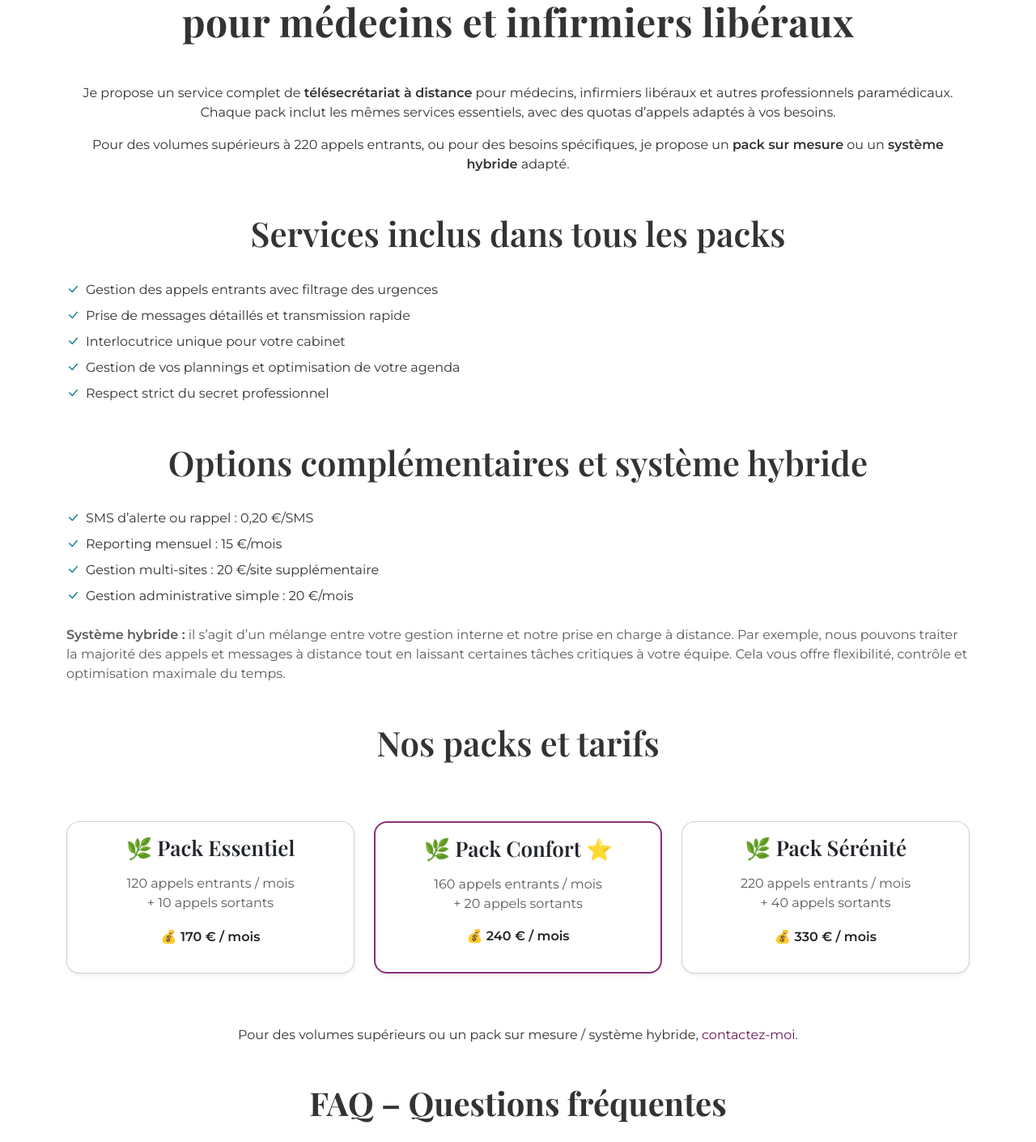
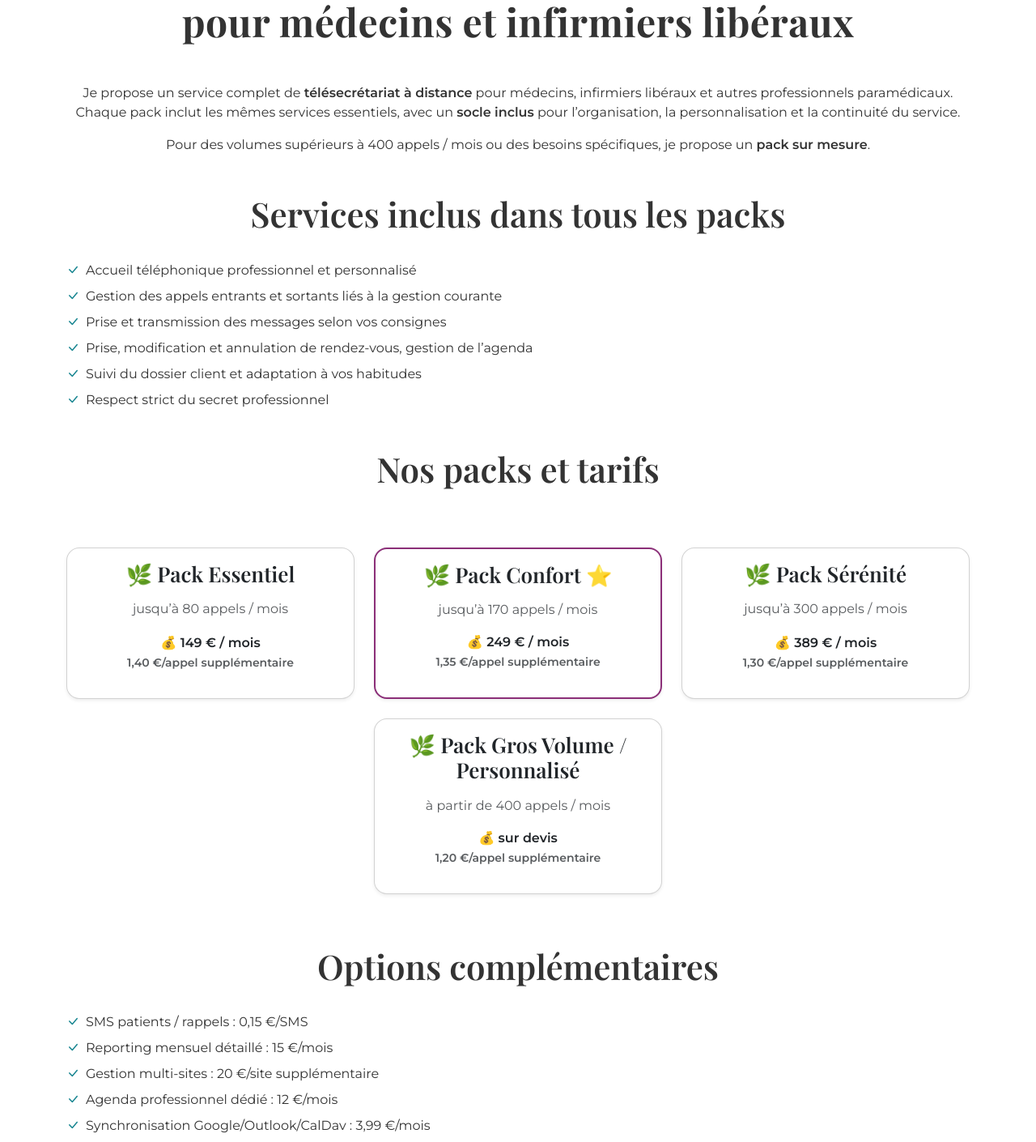
Before and after one commit to Nathi33/nathaliedarnaudat-site, a Next.js app: page /tarifs in a window 1280 px wide. Shown: the part 220-1630 px from the top of the page at 81% size. Built offline with nearby package versions, Linux system fonts and the light colour scheme.

Commit message:
Indexation

```diff
--- a/app/about/page.js
+++ b/app/about/page.js
@@ -4,6 +4,9 @@ import Link from 'next/link';
 export const metadata = {
   title: 'À propos – Télésecrétariat pour médecins et infirmiers libéraux – Nathalie Darnaudat',
   description: 'Télésecrétaire indépendante spécialisée pour médecins et infirmiers libéraux : découvrez mon parcours, mes compétences et ma mission pour gérer vos appels et votre agenda à distance, et libérer votre temps et sérénité.',
+  alternates: {
+    canonical: 'https://www.nathaliedarnaudat.fr/about', // <-- ici
+  },
   openGraph: {
     title: 'À propos – Télésecrétariat pour médecins et infirmiers libéraux – Nathalie Darnaudat',
     description: 'Télésecrétaire indépendante spécialisée pour médecins et infirmiers libéraux : découvrez mon parcours, mes compétences et ma mission pour gérer vos appels et votre agenda à distance, et libérer votre temps et sérénité.',
@@ -14,8 +17,6 @@ export const metadata = {
     ],
     locale: 'fr_FR',
     type: 'website',
-    robots: 'index, follow',
-    canonical: 'https://www.nathaliedarnaudat.fr/about'
   },
 };
 
--- a/app/tarifs/page.js
+++ b/app/tarifs/page.js
@@ -2,17 +2,24 @@ import Link from 'next/link';
 
 export const metadata = {
   title: "Tarifs télésecrétariat médical pour médecins et infirmiers libéraux – Nathalie Darnaudat",
-  description: "Découvrez les packs de télésecrétariat médical pour médecins et infirmiers libéraux avec tarifs clairs, services inclus, options et possibilité de pack sur mesure ou système hybride.",
+  description: "Découvrez les packs de télésecrétariat médical pour médecins et infirmiers libéraux avec tarifs clairs, services inclus, options et possibilité de pack sur mesure.",
+  alternates: {
+    canonical: 'https://www.nathaliedarnaudat.fr/tarifs',
+  },
+  robots: {
+    index: true,
+    follow: true,
+  },
   openGraph: {
     title: "Tarifs télésecrétariat médical pour médecins et infirmiers libéraux – Nathalie Darnaudat",
-    description: "Découvrez les packs de télésecrétariat médical pour médecins et infirmiers libéraux avec tarifs clairs, services inclus, options et possibilité de pack sur mesure ou système hybride.",
+    description: "Découvrez les packs de télésecrétariat médical pour médecins et infirmiers libéraux avec tarifs clairs, services inclus, options et possibilité de pack sur mesure.",
     url: 'https://www.nathaliedarnaudat.fr/tarifs',
     siteName: 'Nathalie Darnaudat',
-    images: [{ url: '/images/og-Tarifs.webp', width: 1200, height: 630, alt: 'Tarifs télésecrétariat médical Nathalie Darnaudat' }],
+    images: [
+      { url: '/images/og-Tarifs.webp', width: 1200, height: 630, alt: 'Tarifs télésecrétariat médical Nathalie Darnaudat' },
+    ],
     locale: 'fr_FR',
     type: 'website',
-    robots: 'index, follow',
-    canonical: 'https://www.nathaliedarnaudat.fr/tarifs'
   },
 };
 
@@ -28,10 +35,10 @@ export default function Tarifs() {
         <div className="mb-5 text-center" data-aos="fade-up" data-aos-delay="100">
           <p>
             Je propose un service complet de <strong>télésecrétariat à distance</strong> pour médecins, infirmiers libéraux et autres professionnels paramédicaux.
-            Chaque pack inclut les mêmes services essentiels, avec des quotas d’appels adaptés à vos besoins.
+            Chaque pack inclut les mêmes services essentiels, avec un <strong>socle inclus</strong> pour l’organisation, la personnalisation et la continuité du service.
           </p>
           <p>
-            Pour des volumes supérieurs à 220 appels entrants, ou pour des besoins spécifiques, je propose un <strong>pack sur mesure</strong> ou un <strong>système hybride</strong> adapté.
+            Pour des volumes supérieurs à 400 appels / mois ou des besoins spécifiques, je propose un <strong>pack sur mesure</strong>.
           </p>
         </div>
 
@@ -39,26 +46,13 @@ export default function Tarifs() {
         <div className="mb-5 mt-5" data-aos="fade-up" data-aos-delay="150">
           <h2 className="text-center">Services inclus dans tous les packs</h2>
           <ul className="list-unstyled">
-            <li className="mb-2"><i className="bi bi-check-lg text-brand me-2" aria-hidden="true"></i>Gestion des appels entrants avec filtrage des urgences</li>
-            <li className="mb-2"><i className="bi bi-check-lg text-brand me-2" aria-hidden="true"></i>Prise de messages détaillés et transmission rapide</li>
-            <li className="mb-2"><i className="bi bi-check-lg text-brand me-2" aria-hidden="true"></i>Interlocutrice unique pour votre cabinet</li>
-            <li className="mb-2"><i className="bi bi-check-lg text-brand me-2" aria-hidden="true"></i>Gestion de vos plannings et optimisation de votre agenda</li>
+            <li className="mb-2"><i className="bi bi-check-lg text-brand me-2" aria-hidden="true"></i>Accueil téléphonique professionnel et personnalisé</li>
+            <li className="mb-2"><i className="bi bi-check-lg text-brand me-2" aria-hidden="true"></i>Gestion des appels entrants et sortants liés à la gestion courante</li>
+            <li className="mb-2"><i className="bi bi-check-lg text-brand me-2" aria-hidden="true"></i>Prise et transmission des messages selon vos consignes</li>
+            <li className="mb-2"><i className="bi bi-check-lg text-brand me-2" aria-hidden="true"></i>Prise, modification et annulation de rendez-vous, gestion de l’agenda</li>
+            <li className="mb-2"><i className="bi bi-check-lg text-brand me-2" aria-hidden="true"></i>Suivi du dossier client et adaptation à vos habitudes</li>
             <li className="mb-2"><i className="bi bi-check-lg text-brand me-2" aria-hidden="true"></i>Respect strict du secret professionnel</li>
           </ul>
-        </div>
-
-        {/* Options complémentaires */}
-        <div className="mb-5 mt-3" data-aos="fade-up" data-aos-delay="200">
-          <h2 className="text-center">Options complémentaires et système hybride</h2>
-          <ul className="list-unstyled">
-            <li className="mb-2"><i className="bi bi-check-lg text-brand me-2" aria-hidden="true"></i>SMS d’alerte ou rappel : 0,20 €/SMS</li>
-            <li className="mb-2"><i className="bi bi-check-lg text-brand me-2" aria-hidden="true"></i>Reporting mensuel : 15 €/mois</li>
-            <li className="mb-2"><i className="bi bi-check-lg text-brand me-2" aria-hidden="true"></i>Gestion multi-sites : 20 €/site supplémentaire</li>
-            <li className="mb-2"><i className="bi bi-check-lg text-brand me-2" aria-hidden="true"></i>Gestion administrative simple : 20 €/mois</li>
-          </ul>
-          <p className="mt-4 text-muted">
-            <strong>Système hybride :</strong> il s’agit d’un mélange entre votre gestion interne et notre prise en charge à distance. Par exemple, nous pouvons traiter la majorité des appels et messages à distance tout en laissant certaines tâches critiques à votre équipe. Cela vous offre flexibilité, contrôle et optimisation maximale du temps.
-          </p>
         </div>
 
         {/* Grille des packs */}
@@ -66,27 +60,40 @@ export default function Tarifs() {
           <h2 className="text-center">Nos packs et tarifs</h2>
           <div className="row g-4 justify-content-center mt-5">
             {[
-              { name: 'Essentiel', entrants: 120, sortants: 10, price: 170, highlight: false },
-              { name: 'Confort ⭐', entrants: 160, sortants: 20, price: 240, highlight: true },
-              { name: 'Sérénité', entrants: 220, sortants: 40, price: 330, highlight: false }
+              { name: 'Essentiel', calls: 'jusqu’à 80 appels / mois', price: 149, highlight: false, overCall: '1,40 €/appel supplémentaire' },
+              { name: 'Confort ⭐', calls: 'jusqu’à 170 appels / mois', price: 249, highlight: true, overCall: '1,35 €/appel supplémentaire' },
+              { name: 'Sérénité', calls: 'jusqu’à 300 appels / mois', price: 389, highlight: false, overCall: '1,30 €/appel supplémentaire' },
+              { name: 'Gros Volume / Personnalisé', calls: 'à partir de 400 appels / mois', price: 'sur devis', highlight: false, overCall: '1,20 €/appel supplémentaire' }
             ].map((pack, i) => (
               <div key={i} className="col-md-4" data-aos="fade-up" data-aos-delay={300 + i*50}>
                 <div className={`card h-100 d-flex flex-column shadow-sm ${pack.highlight ? 'border border-2 border-primary' : ''}`}>
                   <div className="card-body d-flex flex-column">
                     <h3 className="card-title text-center mb-3">🌿 Pack {pack.name}</h3>
-                    <p className="text-center text-muted mb-3">
-                      {pack.entrants} appels entrants / mois<br/>
-                      + {pack.sortants} appels sortants
-                    </p>
-                    <p className="fw-bold text-center mt-auto">💰 {pack.price} € / mois</p>
+                    <p className="text-center text-muted mb-3">{pack.calls}</p>
+                    {pack.price !== 'sur devis' ? (
+                      <p className="fw-bold text-center mt-auto">💰 {pack.price} € / mois<br/><small className="text-muted">{pack.overCall}</small></p>
+                    ) : (
+                      <p className="fw-bold text-center mt-auto">💰 {pack.price}<br/><small className="text-muted">{pack.overCall}</small></p>
+                    )}
                   </div>
                 </div>
               </div>
             ))}
           </div>
-          <p className="text-center mt-3">
-            Pour des volumes supérieurs ou un pack sur mesure / système hybride, <Link href="/contact" className="tarifs-link">contactez-moi</Link>.
-          </p>
+        </div>
+
+        {/* Options complémentaires */}
+        <div className="mb-5 mt-3" data-aos="fade-up" data-aos-delay="200">
+          <h2 className="text-center">Options complémentaires</h2>
+          <ul className="list-unstyled">
+            <li className="mb-2"><i className="bi bi-check-lg text-brand me-2" aria-hidden="true"></i>SMS patients / rappels : 0,15 €/SMS</li>
+            <li className="mb-2"><i className="bi bi-check-lg text-brand me-2" aria-hidden="true"></i>Reporting mensuel détaillé : 15 €/mois</li>
+            <li className="mb-2"><i className="bi bi-check-lg text-brand me-2" aria-hidden="true"></i>Gestion multi-sites : 20 €/site supplémentaire</li>
+            <li className="mb-2"><i className="bi bi-check-lg text-brand me-2" aria-hidden="true"></i>Agenda professionnel dédié : 12 €/mois</li>
+            <li className="mb-2"><i className="bi bi-check-lg text-brand me-2" aria-hidden="true"></i>Synchronisation Google/Outlook/CalDav : 3,99 €/mois</li>
+            <li className="mb-2"><i className="bi bi-check-lg text-brand me-2" aria-hidden="true"></i>Application mobile : 2,50 €/mois</li>
+            <li className="mb-2"><i className="bi bi-check-lg text-brand me-2" aria-hidden="true"></i>Serveur Vocal Interactif (SVI) : 5,50 €/mois</li>
+          </ul>
         </div>
 
         {/* FAQ courte */}
@@ -127,7 +134,7 @@ export default function Tarifs() {
               </h2>
               <div id="collapse3" className="accordion-collapse collapse" aria-labelledby="faq3" data-bs-parent="#faqAccordion">
                 <div className="accordion-body">
-                  Les appels entrants au-delà du pack sont facturés 1,70 € / appel et les appels sortants supplémentaires 1,20 € / appel.
+                  Chaque appel supplémentaire est facturé selon le tarif indiqué dans le pack choisi : 1,40 € (Essentiel), 1,35 € (Confort), 1,30 € (Sérénité), 1,20 € (Gros Volume / Personnalisé).
                 </div>
               </div>
             </div>
@@ -153,63 +160,6 @@ export default function Tarifs() {
             Discutons ensemble de vos besoins
           </Link>
         </div>
-
-        {/* JSON-LD pour les prix */}
-        <script
-          type="application/ld+json"
-          id="tarifs-jsonld"
-          dangerouslySetInnerHTML={{
-            __html: JSON.stringify({
-              "@context": "https://schema.org",
-              "@type": "Service",
-              "name": "Télésecrétariat médical et paramédical",
-              "provider": {
-                "@type": "Person",
-                "name": "Nathalie Darnaudat"
-              },
-              "serviceType": "Télésecrétariat à distance",
-              "hasOfferCatalog": {
-                "@type": "OfferCatalog",
-                "name": "Packs télésecrétariat",
-                "itemListElement": [
-                  {
-                    "@type": "Offer",
-                    "name": "Pack Essentiel",
-                    "price": "170",
-                    "priceCurrency": "EUR",
-                    "eligibleQuantity": {
-                      "@type": "QuantitativeValue",
-                      "value": 120,
-                      "unitCode": "C62"
-                    }
-                  },
-                  {
-                    "@type": "Offer",
-                    "name": "Pack Confort",
-                    "price": "240",
-                    "priceCurrency": "EUR",
-                    "eligibleQuantity": {
-                      "@type": "QuantitativeValue",
-                      "value": 160,
-                      "unitCode": "C62"
-                    }
-                  },
-                  {
-                    "@type": "Offer",
-                    "name": "Pack Sérénité",
-                    "price": "330",
-                    "priceCurrency": "EUR",
-                    "eligibleQuantity": {
-                      "@type": "QuantitativeValue",
-                      "value": 220,
-                      "unitCode": "C62"
-                    }
-                  }
-                ]
-              }
-            })
-          }}
-        />
       </div>
     </section>
   );
```
Also changed, not shown: app/localisation/page.js (+7 -2 lines), app/mentions-legales/page.js (+8 -3 lines), app/page.js (+7 -2 lines), app/politique-confidentialite/page.js (+7 -2 lines), app/services/page.js (+7 -2 lines), 1 other file (tests, documents, lock files or other folders).
